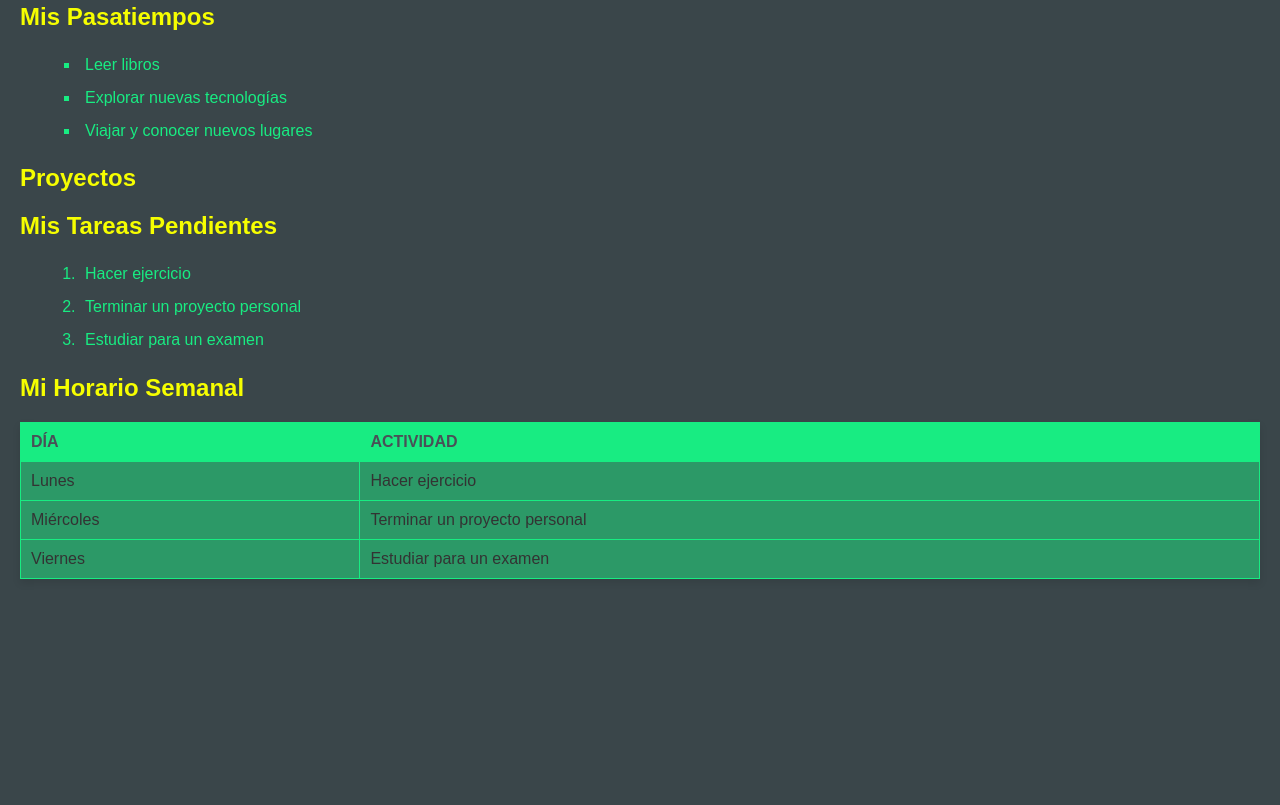
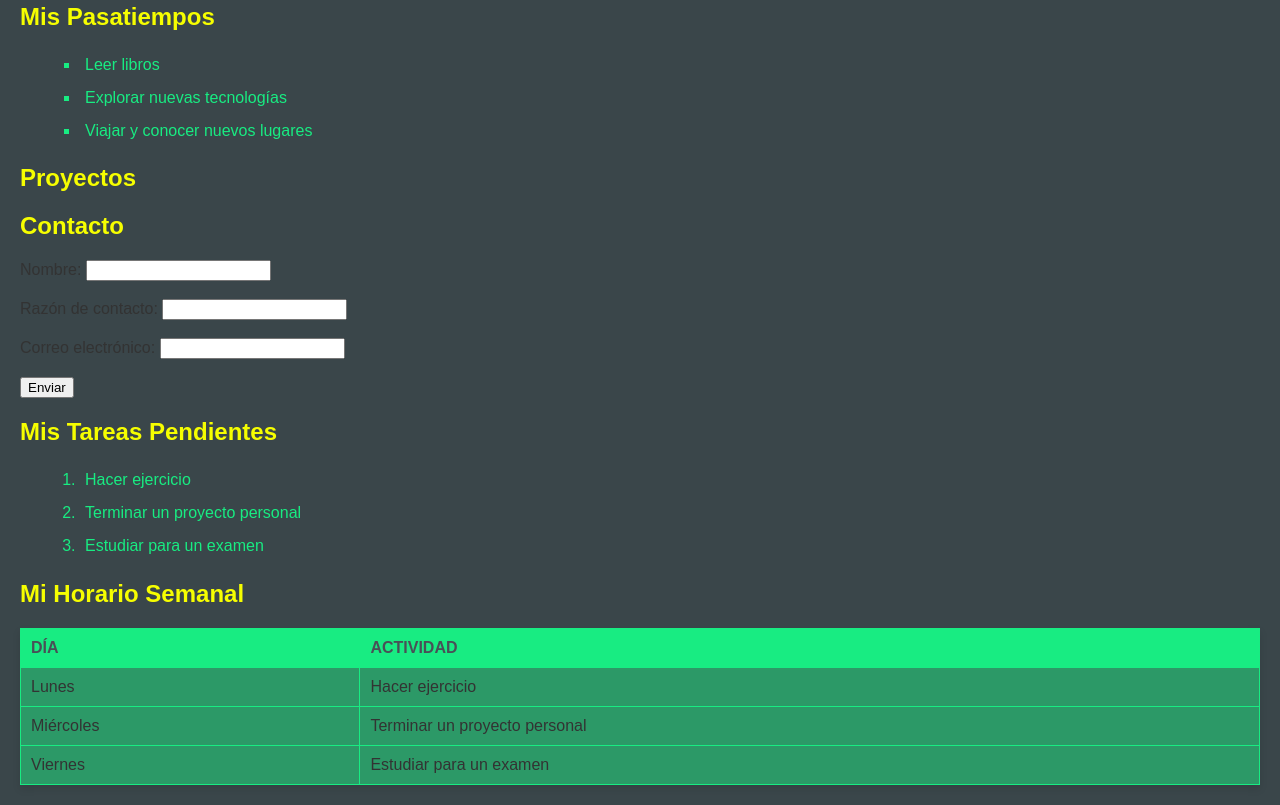
Before and after one commit to wilvelasco1006/acerca-de-mi, a plain HTML site: page template/index.html in a window 1280 px wide. Shown: the part 871-1676 px from the top of the page. Before the commit the page ends 1470 px from the top, so only its background shows below. Drawn offline with Linux system fonts and the light colour scheme.

Commit message:
Se hace el formulario

```diff
--- a/template/index.html
+++ b/template/index.html
@@ -80,6 +80,23 @@
       </div> -->
     </section>
 
+    <!-- Sección Contacto -->
+    <section id="contacto">
+      <h2>Contacto</h2>
+      <form action="#" method="post">
+        <label for="name">Nombre:</label>
+        <input type="text" id="name" name="name" required /><br /><br />
+
+        <label for="reason">Razón de contacto:</label>
+        <input type="text" id="reason" name="reason" required /><br /><br />
+
+        <label for="email">Correo electrónico:</label>
+        <input type="email" id="email" name="email" required /><br /><br />
+
+        <button type="submit">Enviar</button>
+      </form>
+    </section>
+
     <!-- Tareas pendientes -->
     <section>
       <h2>Mis Tareas Pendientes</h2>
```
